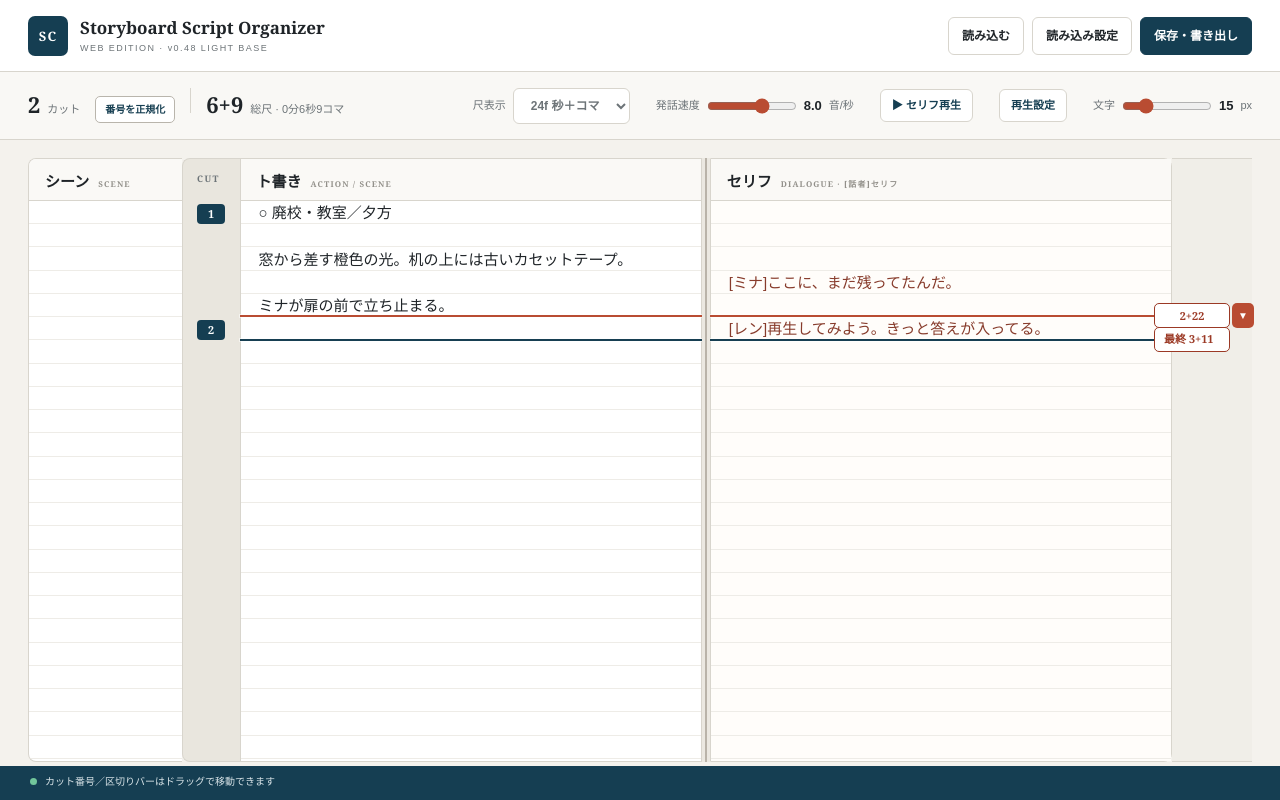
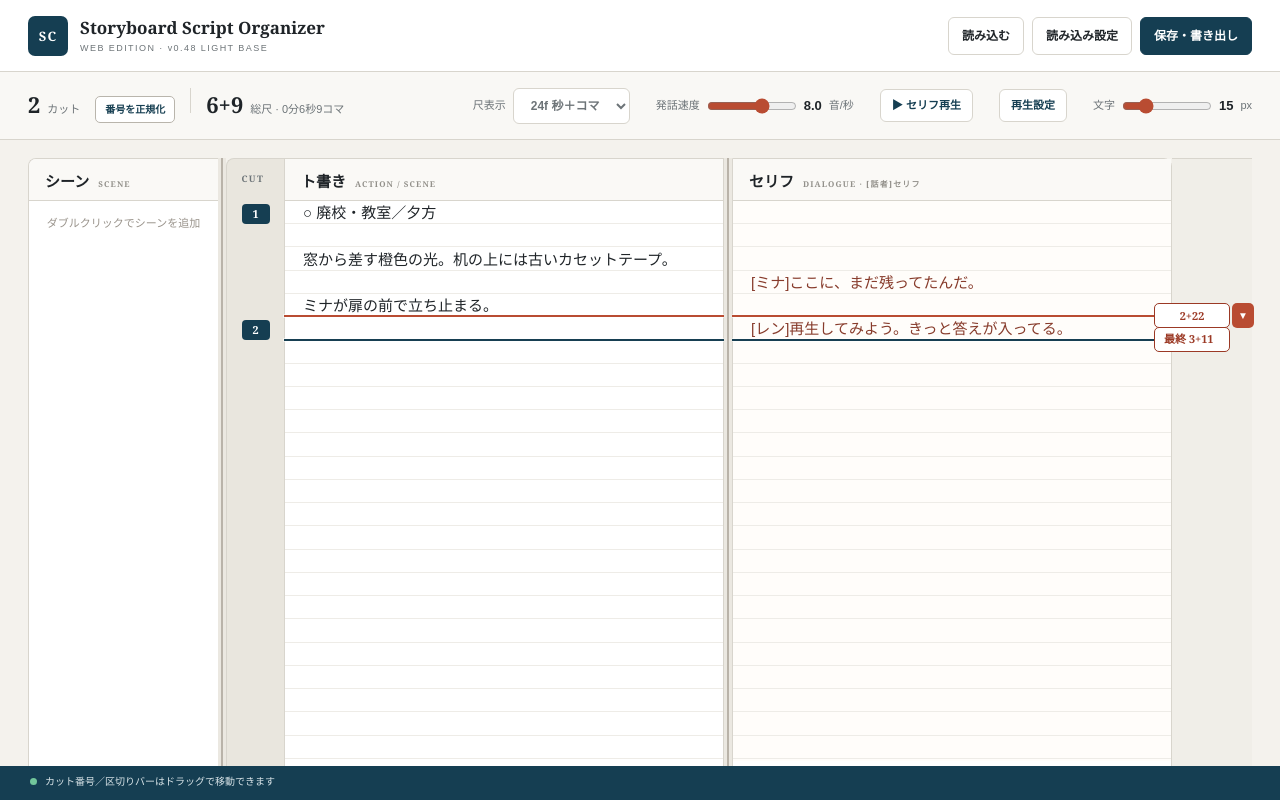
Before and after one commit to koji2make20/Storyborad-script-Organaizer, a Next.js app: page / in a window 1280 px wide. Built offline with nearby package versions, Linux system fonts and the light colour scheme.

Commit message:
Make scene regions independent and resizable

```diff
--- a/app/globals.css
+++ b/app/globals.css
@@ -101,30 +101,33 @@
 .workspace {
   --scene-width: clamp(150px, 12vw, 250px);
   grid-template-columns:
-    var(--scene-width) 58px minmax(0, var(--left-col)) 8px minmax(0, var(--right-col))
+    var(--scene-width) 8px 58px minmax(0, var(--left-col)) 8px minmax(0, var(--right-col))
     80px !important;
 }
 .workspace > .scene-panel {
   grid-column: 1;
 }
 .workspace > .rail {
+  grid-column: 3;
+}
+.workspace > .editor-panel:not(.dialogue):not(.scene-panel) {
+  grid-column: 4;
+}
+.workspace > .editor-panel.dialogue {
+  grid-column: 6;
+}
+.workspace > .column-divider {
+  grid-column: 5;
+}
+.workspace > .scene-column-divider {
   grid-column: 2;
 }
-.workspace > .editor-panel:not(.dialogue):not(.scene-panel) {
-  grid-column: 3;
-}
-.workspace > .editor-panel.dialogue {
-  grid-column: 5;
-}
-.workspace > .column-divider {
-  grid-column: 4;
-}
 .workspace > .cut-layer {
-  grid-column: 6;
+  grid-column: 7;
   grid-row: 1;
 }
 .cut-overlay {
-  left: calc(28px + var(--scene-width) + 58px) !important;
+  left: calc(28px + var(--scene-width) + 8px + 58px) !important;
   right: 108px !important;
 }
 .normalize-inline {
@@ -572,6 +575,8 @@ body {
 .scene-panel {
   position: relative;
   overflow: hidden;
+  min-height: 602px;
+  height: calc(42px + var(--scene-lines) * var(--editor-font) * 1.55);
   border-radius: 8px 0 0 8px;
   border-right: 0;
 }
@@ -581,6 +586,39 @@ body {
   padding-right: 10px;
   padding-left: 10px;
   background-color: transparent;
+  height: calc(var(--scene-lines) * var(--editor-font) * 1.55);
+}
+.scene-panel > .scene-section-editor {
+  position: absolute;
+  z-index: 3;
+  right: 0;
+  left: 0;
+  box-sizing: border-box;
+  width: 100%;
+  min-height: 0 !important;
+  margin: 0;
+  padding: 5px 12px !important;
+  border: 0;
+  outline: 0;
+  background: transparent;
+  font:
+    400 var(--editor-font) / 1.55 "Yu Gothic UI",
+    sans-serif;
+  white-space: pre-wrap !important;
+  overflow: auto;
+  resize: none;
+}
+.scene-empty-hint {
+  position: absolute;
+  z-index: 3;
+  top: 56px;
+  right: 10px;
+  left: 10px;
+  margin: 0;
+  color: #99938b;
+  font-size: 11px;
+  text-align: center;
+  pointer-events: none;
 }
 .scene-tints {
   position: absolute;
@@ -626,6 +664,27 @@ body {
   height: 1px;
   opacity: 0;
   pointer-events: none;
+}
+.scene-column-divider {
+  position: relative;
+  z-index: 9;
+  min-width: 8px;
+  background: #ebe8e1;
+  cursor: ew-resize;
+  touch-action: none;
+}
+.scene-column-divider::after {
+  content: "";
+  position: absolute;
+  top: 0;
+  bottom: 0;
+  left: 3px;
+  width: 2px;
+  background: #b9b3a9;
+}
+.scene-column-divider:hover::after,
+.is-dragging .scene-column-divider::after {
+  background: var(--accent);
 }
 .editor-panel.dialogue {
   border-radius: 0 8px 8px 0;
@@ -973,7 +1032,7 @@ footer {
     padding: 10px;
     --scene-width: 150px;
     grid-template-columns:
-      var(--scene-width) 42px minmax(250px, var(--left-col)) 8px
+      var(--scene-width) 8px 42px minmax(250px, var(--left-col)) 8px
       minmax(250px, var(--right-col)) 55px !important;
     overflow-x: auto;
   }
--- a/app/page.tsx
+++ b/app/page.tsx
@@ -14,7 +14,7 @@ type Cut = {
   manual?: boolean;
 };
 type Section = { start: number; end: number; name: string; frames: number };
-type SceneDivider = { id: string; line: number; color: string };
+type SceneDivider = { id: string; line: number; color: string; text: string };
 type VoicevoxStyle = { id: number; name: string; speaker: string };
 type HistorySnapshot = {
   action: string;
@@ -295,6 +295,8 @@ export default function Home() {
     [editingCutNameId, setEditingCutNameId] = useState<string | null>(null),
     [cutNameDraft, setCutNameDraft] = useState(""),
     [sceneDragId, setSceneDragId] = useState<string | null>(null),
+    [sceneWidth, setSceneWidth] = useState(190),
+    [sceneWidthDragging, setSceneWidthDragging] = useState(false),
     [splitDragging, setSplitDragging] = useState(false),
     [speaking, setSpeaking] = useState(false),
     [playbackOpen, setPlaybackOpen] = useState(false),
@@ -365,7 +367,7 @@ export default function Home() {
       workspaceRef.current.scrollLeft = pending.workspaceScrollLeft;
     }
     pendingSelectionRef.current = null;
-  }, [action, dialogue]);
+  }, [action, dialogue, sceneText]);
   useEffect(() => {
     const active = document.activeElement,
       focusSide =
@@ -437,6 +439,15 @@ export default function Home() {
       action.split("\n").length,
       dialogue.split("\n").length,
       1,
+    ),
+    sceneLines = Math.max(
+      sceneText.split("\n").length,
+      ...sceneDividers.map((divider) => divider.line + 2),
+      1,
+    ),
+    sceneDisplayLines = Math.max(
+      sceneLines,
+      Math.ceil(560 / (fontSize * 1.55)),
     ),
     actionLines = action.split("\n"),
     dialogueLines = dialogue.split("\n");
@@ -545,30 +556,10 @@ export default function Home() {
         }
         return [...byLine.values()].sort((a, b) => a.line - b.line);
       });
-    if (delta !== 0)
-      setSceneDividers((current) =>
-        current
-          .map((divider) =>
-            divider.line > changed
-              ? {
-                  ...divider,
-                  line: Math.max(0, changed, divider.line + delta),
-                }
-              : divider,
-          )
-          .filter(
-            (divider, index, all) =>
-              all.findIndex((item) => item.line === divider.line) === index,
-          ),
-      );
     const other = (side === "action" ? dialogue : action).split("\n");
-    const sceneRows = sceneText.split("\n");
     if (delta > 0) other.splice(changed, 0, ...Array(delta).fill(""));
     else if (delta < 0) other.splice(changed, -delta);
-    if (delta > 0) sceneRows.splice(changed, 0, ...Array(delta).fill(""));
-    else if (delta < 0) sceneRows.splice(changed, -delta);
     while (other.length < own.length) other.push("");
-    while (sceneRows.length < own.length) sceneRows.push("");
     const next = own.join("\n");
     if (side === "action") {
       setAction(next);
@@ -577,7 +568,6 @@ export default function Home() {
       setDialogue(next);
       setAction(other.join("\n"));
     }
-    setSceneText(sceneRows.slice(0, own.length).join("\n"));
     if (caret != null) {
       const target = side === "action" ? actionRef.current : dialogueRef.current;
       pendingSelectionRef.current = {
@@ -600,23 +590,7 @@ export default function Home() {
       oldRows[changed] === nextRows[changed]
     )
       changed++;
-    const adjustRows = (text: string) => {
-      const rows = text.split("\n");
-      if (delta > 0) rows.splice(changed, 0, ...Array(delta).fill(""));
-      else if (delta < 0) rows.splice(changed, -delta);
-      while (rows.length < nextRows.length) rows.push("");
-      return rows.join("\n");
-    };
     if (delta) {
-      setAction((current) => adjustRows(current));
-      setDialogue((current) => adjustRows(current));
-      setCuts((current) =>
-        current.map((cut) =>
-          cut.line > changed
-            ? { ...cut, line: Math.max(1, cut.line + delta), manual: false }
-            : cut,
-        ),
-      );
       setSceneDividers((current) =>
         current.map((divider) =>
           divider.line > changed
@@ -798,6 +772,11 @@ export default function Home() {
     const usable = Math.max(1, dialogueRect.right - actionRect.left - 8),
       left = e.clientX - actionRect.left;
     setSplit(Math.max(25, Math.min(75, (left / usable) * 100)));
+  };
+  const resizeSceneColumn = (e: React.PointerEvent) => {
+    if (!sceneWidthDragging || !scenePanelRef.current) return;
+    const rect = scenePanelRef.current.getBoundingClientRect();
+    setSceneWidth(Math.max(120, Math.min(520, e.clientX - rect.left)));
   };
   const stopVoicevoxAudio = () => {
     voicevoxAudioRef.current?.pause();
@@ -1035,7 +1014,7 @@ export default function Home() {
         ? current
         : [
             ...current,
-            { id: crypto.randomUUID(), line, color: "#8b8b8b" },
+            { id: crypto.randomUUID(), line, color: "#8b8b8b", text: "" },
           ].sort((a, b) => a.line - b.line),
     );
   const beginSceneDrag = (e: React.PointerEvent, id: string) => {
@@ -1047,10 +1026,14 @@ export default function Home() {
   const moveSceneDivider = (e: React.PointerEvent) => {
     if (!sceneDragId || !scenePanelRef.current) return;
     const rect = scenePanelRef.current.getBoundingClientRect(),
+      maxRow = Math.max(
+        sceneDisplayLines - 1,
+        Math.floor((rect.height - 42) / (fontSize * 1.55)) - 1,
+      ),
       row = Math.max(
         0,
         Math.min(
-          lines - 1,
+          maxRow,
           Math.floor((e.clientY - rect.top - 42) / (fontSize * 1.55)),
         ),
       );
@@ -1168,13 +1151,21 @@ export default function Home() {
         setSceneDividers(
           Array.isArray(p.scene_dividers)
             ? p.scene_dividers
-                .map((divider: Partial<SceneDivider>) => ({
+                .map((divider: Partial<SceneDivider>, index: number) => ({
                   id: divider.id ?? crypto.randomUUID(),
                   line: Math.max(0, Number(divider.line) || 0),
                   color: divider.color ?? "#8b8b8b",
+                  text:
+                    typeof divider.text === "string"
+                      ? divider.text
+                      : index === 0
+                        ? String(p.scene_text ?? "")
+                        : "",
                 }))
             : [],
         );
+        if (Number.isFinite(Number(p.scene_width)))
+          setSceneWidth(Math.max(120, Math.min(520, Number(p.scene_width))));
         setDialoguePatterns(p.dialogue_patterns ?? ["A「B」", "A『B』"]);
         const oldPunctuation = Boolean(p.break_at_punctuation);
         setBreakComma(Boolean(p.break_at_comma ?? oldPunctuation));
@@ -1343,7 +1334,7 @@ export default function Home() {
       const { left, right } = splitImportedText(text);
       setAction(left.join("\n"));
       setDialogue(right.join("\n"));
-      setSceneText(Array(Math.max(left.length, right.length, 1)).fill("").join("\n"));
+      setSceneText("");
       setSceneDividers([]);
       setFirstCutName("1");
       setCuts([]);
@@ -1380,6 +1371,7 @@ export default function Home() {
         dialogue,
         scene_text: sceneText,
         scene_dividers: sceneDividers,
+        scene_width: sceneWidth,
         first_cut_name: firstCutName,
         cuts: sortedCuts,
         cut_names: sections.map((s) => s.name),
@@ -2447,12 +2439,14 @@ export default function Home() {
       onPointerMove={(e) => {
         dragMove(e);
         moveSceneDivider(e);
+        resizeSceneColumn(e);
         resizeColumns(e);
       }}
       onPointerUp={() => {
         setDragId(null);
         setResizeId(null);
         setSceneDragId(null);
+        setSceneWidthDragging(false);
         setSplitDragging(false);
       }}
       onKeyDownCapture={handleHistoryKeyDown}
@@ -2599,11 +2593,13 @@ export default function Home() {
       </section>
       <section
         ref={workspaceRef}
-        className={`workspace ${dragId || resizeId || sceneDragId || splitDragging ? "is-dragging" : ""}`}
+        className={`workspace ${dragId || resizeId || sceneDragId || sceneWidthDragging || splitDragging ? "is-dragging" : ""}`}
         style={
           {
             "--editor-font": `${fontSize}px`,
             "--editor-lines": lines,
+            "--scene-lines": sceneDisplayLines,
+            "--scene-width": `${sceneWidth}px`,
           } as React.CSSProperties
         }
       >
@@ -2613,10 +2609,14 @@ export default function Home() {
           onDoubleClick={(e) => {
             if ((e.target as HTMLElement).closest(".scene-divider")) return;
             const rect = e.currentTarget.getBoundingClientRect(),
+              maxRow = Math.max(
+                sceneDisplayLines - 1,
+                Math.floor((rect.height - 42) / (fontSize * 1.55)) - 1,
+              ),
               row = Math.max(
                 0,
                 Math.min(
-                  lines - 1,
+                  maxRow,
                   Math.floor((e.clientY - rect.top - 42) / (fontSize * 1.55)),
                 ),
               );
@@ -2629,7 +2629,8 @@ export default function Home() {
           </div>
           <div className="scene-tints" aria-hidden="true">
             {sceneDividers.map((divider, index) => {
-              const nextLine = sceneDividers[index + 1]?.line ?? lines;
+              const nextLine =
+                sceneDividers[index + 1]?.line ?? sceneDisplayLines;
               return (
                 <i
                   key={divider.id}
@@ -2642,15 +2643,37 @@ export default function Home() {
               );
             })}
           </div>
-          <textarea
-            ref={sceneRef}
-            wrap="off"
-            spellCheck={false}
-            value={sceneText}
-            onChange={(e) =>
-              syncScene(e.target.value, e.target.selectionStart)
-            }
-          />
+          {!sceneDividers.length && (
+            <p className="scene-empty-hint">
+              ダブルクリックでシーンを追加
+            </p>
+          )}
+          {sceneDividers.map((divider, index) => {
+            const nextLine =
+              sceneDividers[index + 1]?.line ?? sceneDisplayLines;
+            return (
+              <textarea
+                key={`${divider.id}-text`}
+                className="scene-section-editor"
+                wrap="soft"
+                spellCheck={false}
+                value={divider.text}
+                style={{
+                  top: `calc(42px + ${divider.line} * var(--editor-font) * 1.55 + 20px)`,
+                  height: `max(24px, calc(${Math.max(1, nextLine - divider.line)} * var(--editor-font) * 1.55 - 20px))`,
+                }}
+                onChange={(e) =>
+                  setSceneDividers((current) =>
+                    current.map((item) =>
+                      item.id === divider.id
+                        ? { ...item, text: e.target.value }
+                        : item,
+                    ),
+                  )
+                }
+              />
+            );
+          })}
           {sceneDividers.map((divider) => (
             <div
               key={divider.id}
@@ -2659,7 +2682,7 @@ export default function Home() {
               className="scene-divider"
               title="ドラッグで移動・ダブルクリックで色変更・右クリックで削除"
               style={{
-                top: `calc(42px + ${divider.line} * var(--editor-font) * 1.55 - 10px)`,
+                top: `calc(42px + ${divider.line} * var(--editor-font) * 1.55)`,
                 backgroundColor: divider.color,
               }}
               onPointerDown={(e) => beginSceneDrag(e, divider.id)}
@@ -2695,6 +2718,17 @@ export default function Home() {
             </div>
           ))}
         </div>
+        <div
+          className="scene-column-divider"
+          role="separator"
+          aria-label="シーン欄の横幅を調整"
+          aria-orientation="vertical"
+          onPointerDown={(e) => {
+            e.preventDefault();
+            e.currentTarget.setPointerCapture(e.pointerId);
+            setSceneWidthDragging(true);
+          }}
+        />
         <aside className="rail">
           <span>CUT</span>
           {Array.from({ length: lines }, (_, i) => {
```
